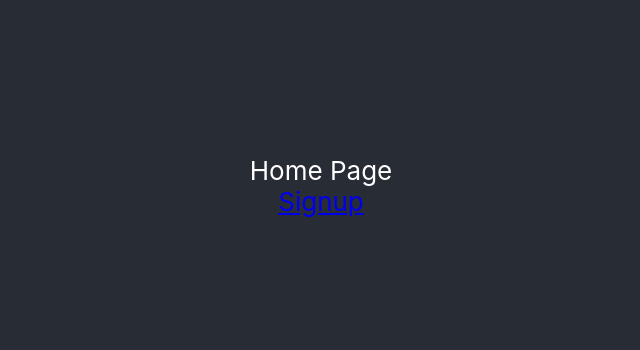
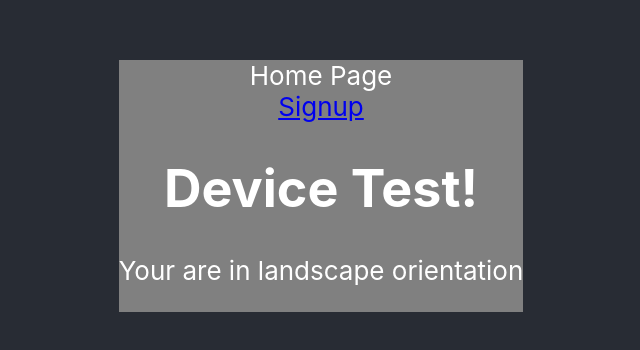
Before and after one commit to ddcools/lifecanvas, a React (Create React App) app: page / in a window 1280 px wide. Shown: the part 214-564 px from the top of the page, without its empty margins (319-959 px from the left). Built offline with nearby package versions, Linux system fonts and the light colour scheme.

Commit message:
Updates with react-responsive and sample codes

```diff
--- a/package.json
+++ b/package.json
@@ -6,6 +6,7 @@
     "@testing-library/user-event": "^13.5.0",
     "react": "^18.2.0",
     "react-dom": "^18.2.0",
+    "react-responsive": "^9.0.2",
     "react-router-dom": "^6.14.2",
     "react-scripts": "^2.1.3",
     "web-vitals": "^2.1.4"
--- /dev/null
+++ b/src/components/Home/Home.css
@@ -0,0 +1,11 @@
+@media screen and (min-width: 786px) {
+  .home-page-wrapper {
+    background-color: grey;
+  }
+}
+
+@media screen and (min-width: 400px) and (max-width: 650px) {
+  .home-page-wrapper {
+    background-color: lightblue;
+  }
+}
--- a/src/components/Home/Home.js
+++ b/src/components/Home/Home.js
@@ -1,21 +1,46 @@
 import React, { useState, useEffect }  from 'react';
 import { Link } from 'react-router-dom';
+import { useMediaQuery } from 'react-responsive';
+import './Home.css';
 
 function Home() {
 
   const [userName, setUserName] = useState('Dheeresha');
 
+  const isDesktopOrLaptop = useMediaQuery({ query: '(min-width: 1824px)' });
+  const isTabletOrMobile = useMediaQuery({ query: '(max-width: 1224px)' })
+  const isBigScreen = useMediaQuery({ query: '(min-width: 1824px)' })
+  const isPortrait = useMediaQuery({ query: '(orientation: portrait)'})
+  const isRetina = useMediaQuery({ query: '(min-resolution: 2dppx)' })
+
   useEffect(() => {
-    console.log('Home Page is now loaded');
-    console.log(userName);
     setUserName('Dheeresha Shettigar');
   },[userName]);
 
   return(
-    <div>
+    <div className="home-page-wrapper">
       <span>Home Page</span>
       <br/>
-      <Link to="/signup">Signup</Link>
+      <span>
+        <Link to="/signup">Signup</Link>
+      </span>
+      <br/>
+      <h1>Device Test!</h1>
+
+        { isDesktopOrLaptop &&
+          <p>You can now enjoy the Desktop features </p>
+        }
+
+        { isBigScreen &&
+          <p>You can now enjoy this conetent on the Big screen</p>
+        }
+
+        { isTabletOrMobile &&
+          <p>You are a tablet or mobile phone</p>
+        }
+
+        <p>Your are in {isPortrait ? 'portrait' : 'landscape'} orientation</p>
+      {isRetina && <p>You are retina</p>}
     </div>
   );
 }
```
Also changed, not shown: 2 other files (tests, documents, lock files or other folders).
